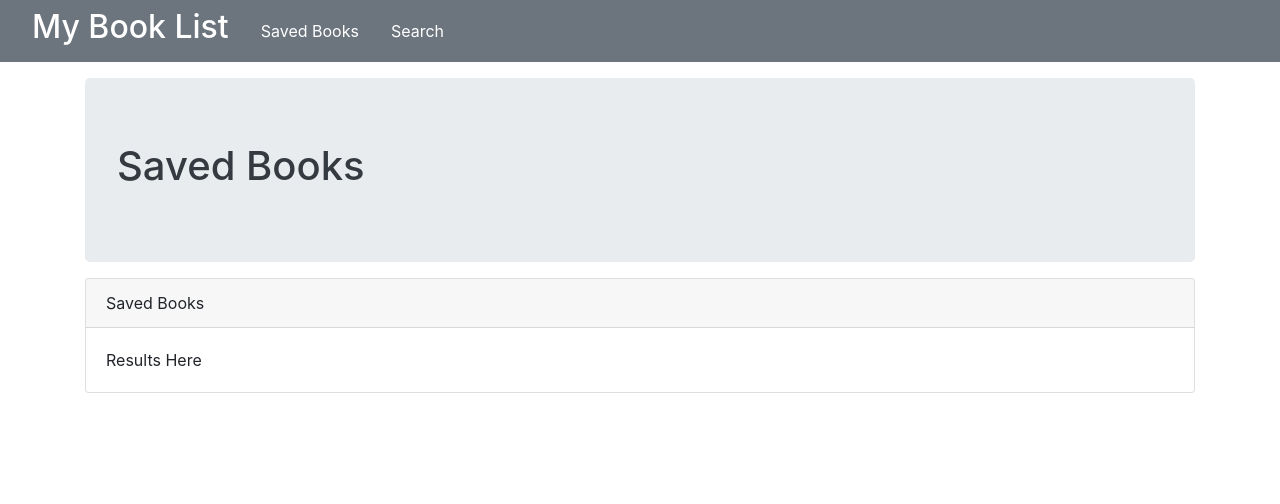
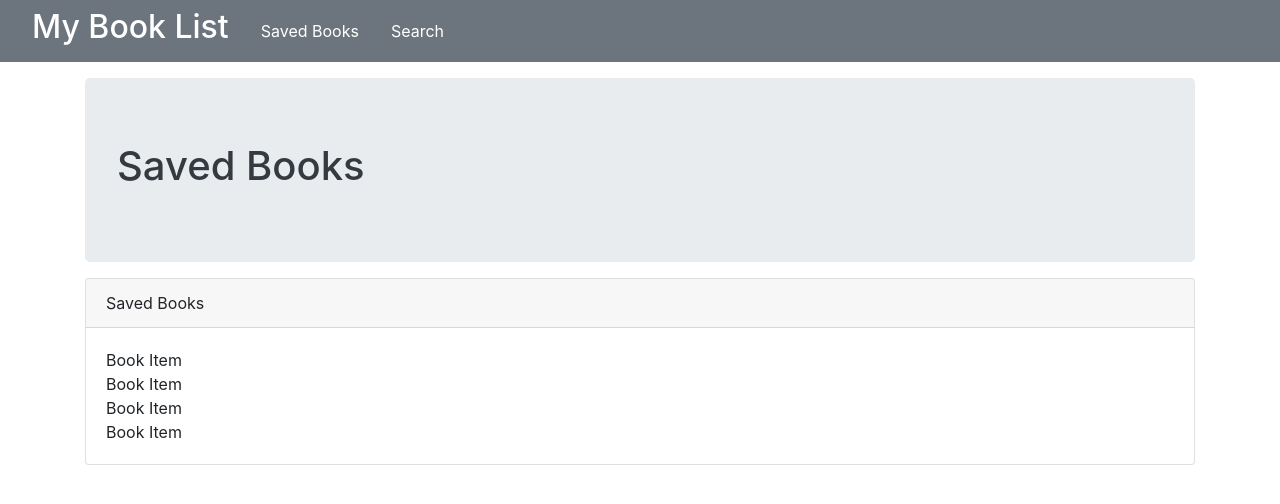
Before and after one commit to nbur4556/google-book-search-dotnet, a React (Create React App) app in the folder client/: page / in a window 1280 px wide. Shown: the top 504 px of the page. Built offline with nearby package versions, Linux system fonts and the light colour scheme.

Commit message:
feat: create book item component

```diff
--- /dev/null
+++ b/client/src/components/BookItem.js
@@ -0,0 +1,9 @@
+import React from 'react';
+
+function BookItem() {
+    return (
+        <section>Book Item</section>
+    );
+}
+
+export default BookItem;
--- a/client/src/components/BookResults.js
+++ b/client/src/components/BookResults.js
@@ -2,13 +2,19 @@ import React from 'react';
 
 // Bootstrap Components
 import Card from 'react-bootstrap/Card';
+
+// Components
+import BookItem from './BookItem.js';
 
 function BookResults(props) {
     return (
         <Card className={props.margin}>
             <Card.Header>{props.header}</Card.Header>
             <Card.Body>
-                Results Here
+                <BookItem />
+                <BookItem />
+                <BookItem />
+                <BookItem />
             </Card.Body>
         </Card>
     )
```
Also changed, not shown: 1 other file (tests, documents, lock files or other folders).
